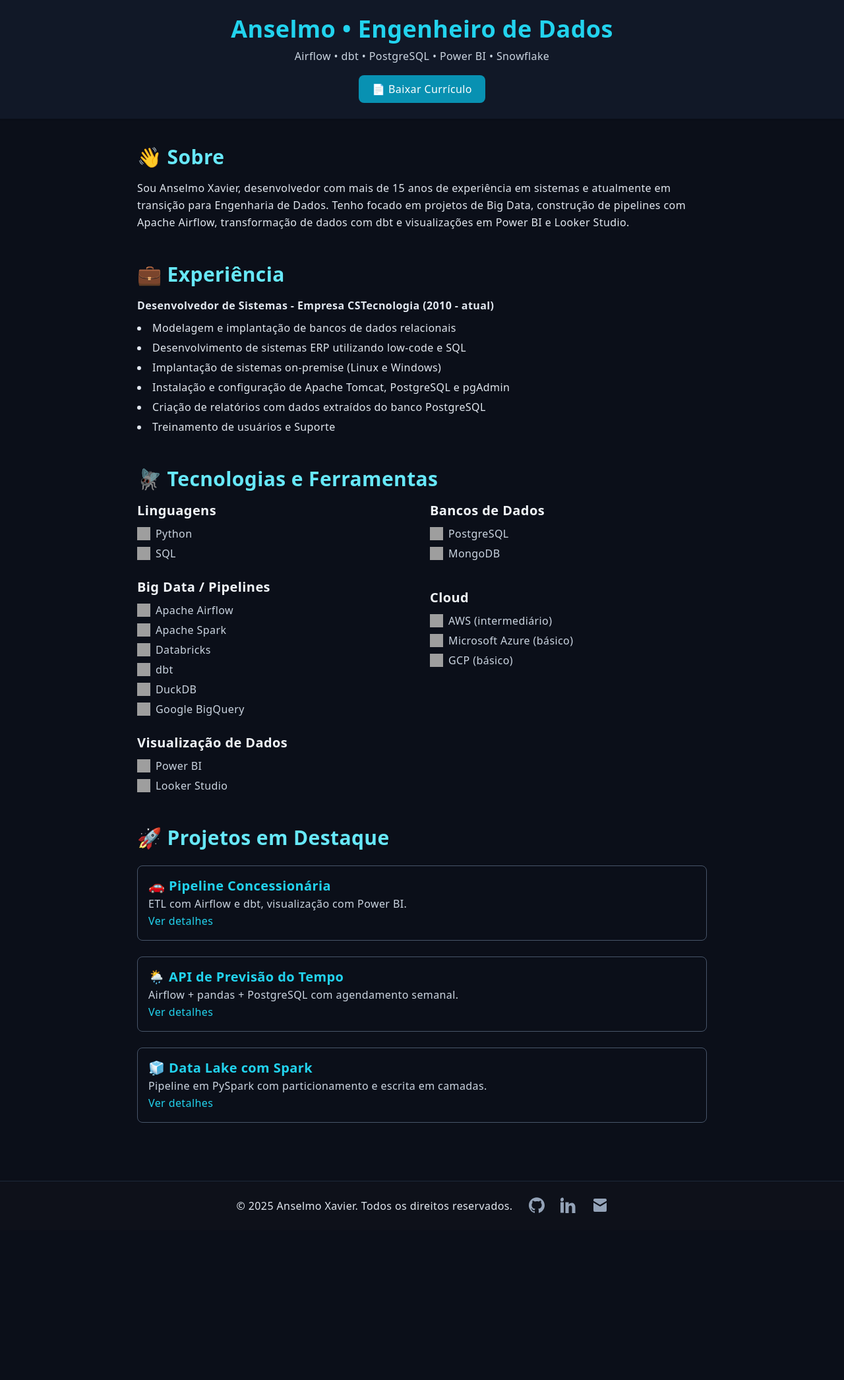
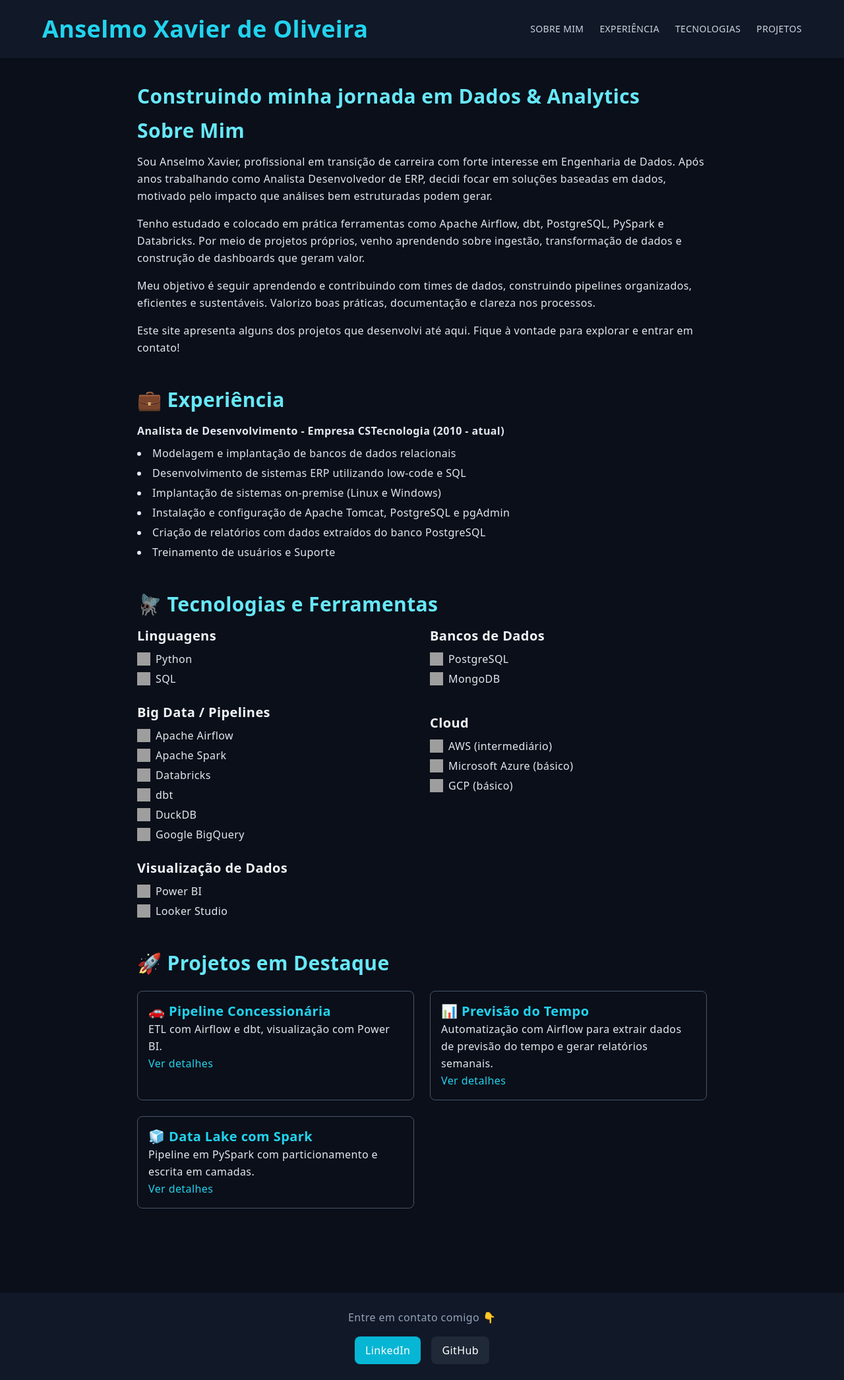
Before and after one commit to anselmoaxo/portifolio, a plain HTML site: page index.html in a window 1280 px wide. Shown: the whole page at 66% size. Before the commit the page ends 1865 px from the top, so only its background shows below. Drawn offline with nearby package versions, Linux system fonts and the light colour scheme; grey boxes are pictures that could not be loaded.

Commit message:
add menu

```diff
--- a/index.html
+++ b/index.html
@@ -1,9 +1,11 @@
 <!DOCTYPE html>
-<html lang="pt-br">
+<html lang="pt-br" class="scroll-smooth">
 <head>
   <meta charset="UTF-8" />
   <meta name="viewport" content="width=device-width, initial-scale=1.0"/>
-  <title>Portfólio de Dados - Anselmo</title>
+  <meta name="description" content="Portfólio de Anselmo Xavier - Projetos e habilidades em Engenharia de Dados com Airflow, dbt, PostgreSQL, e muito mais.">
+
+  <title>Portfólio de Dados - Anselmo Xavier | Em transição para Dados</title>
 
   <!-- Tailwind CDN -->
   <script src="https://cdn.tailwindcss.com"></script>
@@ -12,17 +14,42 @@
   <link href="https://unpkg.com/aos@2.3.1/dist/aos.css" rel="stylesheet">
   <script src="https://unpkg.com/aos@2.3.1/dist/aos.js"></script>
   <script>document.addEventListener("DOMContentLoaded", () => AOS.init());</script>
-
 </head>
 <body class="bg-[#0b0f19] text-slate-200 font-sans leading-relaxed tracking-wide">
   <div class="min-h-screen flex flex-col">
 
+  <!-- Header -->
+  <header class="bg-[#111827] p-6 text-center shadow sticky top-0 z-50">
+    <div class="max-w-6xl mx-auto flex flex-col md:flex-row items-center justify-between">
+      <h1 class="text-3xl md:text-4xl font-bold text-cyan-400">Anselmo Xavier de Oliveira</h1>
 
-  <!-- Header -->
-  <header class="bg-[#111827] p-6 text-center shadow" data-aos="fade-down">
-    <h1 class="text-4xl font-bold text-cyan-400">Anselmo • Engenheiro de Dados</h1>
-    <p class="mt-2 text-slate-300">Airflow • dbt • PostgreSQL • Power BI • Snowflake</p>
-    <a href="assets/curriculo.docx" download class="inline-block mt-4 px-5 py-2 bg-cyan-600 text-white rounded-lg hover:bg-cyan-500 transition">📄 Baixar Currículo</a>
+      <!-- Botão hamburguer (mobile) -->
+      <button id="menu-btn" class="md:hidden text-cyan-400 text-2xl focus:outline-none mt-4 md:mt-0">
+        ☰
+      </button>
+
+      <!-- MENU -->
+      <nav id="menu" class="hidden md:flex flex-col md:flex-row gap-6 mt-6 md:mt-0 text-slate-300 text-sm font-medium tracking-wide">
+        <a href="#sobre" class="relative group transition-all">
+          <span class="group-hover:text-cyan-400 transition-colors">SOBRE MIM</span>
+          <span class="absolute left-0 -bottom-1 h-0.5 w-0 bg-cyan-400 transition-all duration-300 group-hover:w-full"></span>
+        </a>
+        <a href="#experiencia" class="relative group transition-all">
+          <span class="group-hover:text-cyan-400 transition-colors">EXPERIÊNCIA</span>
+          <span class="absolute left-0 -bottom-1 h-0.5 w-0 bg-cyan-400 transition-all duration-300 group-hover:w-full"></span>
+        </a>
+        <a href="#stacks" class="relative group transition-all">
+          <span class="group-hover:text-cyan-400 transition-colors">TECNOLOGIAS</span>
+          <span class="absolute left-0 -bottom-1 h-0.5 w-0 bg-cyan-400 transition-all duration-300 group-hover:w-full"></span>
+        </a>
+        <a href="#projetos" class="relative group transition-all">
+          <span class="group-hover:text-cyan-400 transition-colors">PROJETOS</span>
+          <span class="absolute left-0 -bottom-1 h-0.5 w-0 bg-cyan-400 transition-all duration-300 group-hover:w-full"></span>
+        </a>
+      </nav>
+    </div>
+
+
   </header>
 
   <!-- Conteúdo principal -->
@@ -30,15 +57,32 @@
 
 
     <!-- Sobre -->
-    <section id="sobre" class="mb-12" data-aos="fade-up">
-      <h2 class="text-3xl font-bold text-cyan-300 mb-4">👋 Sobre</h2>
-      <p>Sou Anselmo Xavier, desenvolvedor com mais de 15 anos de experiência em sistemas e atualmente em transição para Engenharia de Dados. Tenho focado em projetos de Big Data, construção de pipelines com Apache Airflow, transformação de dados com dbt e visualizações em Power BI e Looker Studio.</p>
+    <h1 class="text-3xl font-bold text-cyan-300 mb-4">Construindo minha jornada em Dados & Analytics</h1>
+
+
+      <section id="sobre" class="mb-12 scroll-mt-20" data-aos="fade-up">
+        <h2 class="text-3xl font-bold text-cyan-300 mb-4">Sobre Mim</h2>
+        <p class="text-slate-200">
+          Sou Anselmo Xavier, profissional em transição de carreira com forte interesse em Engenharia de Dados. Após anos trabalhando como Analista Desenvolvedor de ERP, decidi focar em soluções baseadas em dados, motivado pelo impacto que análises bem estruturadas podem gerar.
+        </p>
+        <p class="mt-4 text-slate-200">
+          Tenho estudado e colocado em prática ferramentas como Apache Airflow, dbt, PostgreSQL, PySpark e Databricks. Por meio de projetos próprios, venho aprendendo sobre ingestão, transformação de dados e construção de dashboards que geram valor.
+        </p>
+        <p class="mt-4 text-slate-200">
+          Meu objetivo é seguir aprendendo e contribuindo com times de dados, construindo pipelines organizados, eficientes e sustentáveis. Valorizo boas práticas, documentação e clareza nos processos.
+        </p>
+        <p class="mt-4 text-slate-200">
+          Este site apresenta alguns dos projetos que desenvolvi até aqui. Fique à vontade para explorar e entrar em contato!
+        </p>
+
     </section>
 
+
     <!-- Experiência -->
-    <section id="experiencia" class="mb-12" data-aos="fade-up">
+    <section id="experiencia" class="mb-12 scroll-mt-20" data-aos="fade-up">
+
       <h2 class="text-3xl font-bold text-cyan-300 mb-4">💼 Experiência</h2>
-      <p><strong>Desenvolvedor de Sistemas - Empresa CSTecnologia (2010 - atual)</strong></p>
+      <p><strong>Analista de Desenvolvimento - Empresa CSTecnologia (2010 - atual)</strong></p>
       <ul class="list-disc list-inside mt-2 space-y-1">
         <li>Modelagem e implantação de bancos de dados relacionais</li>
         <li>Desenvolvimento de sistemas ERP utilizando low-code e SQL</li>
@@ -50,13 +94,14 @@
     </section>
 
     <!-- Stacks -->
-    <section id="stacks" class="mb-12" data-aos="fade-up">
+    <section id="stacks" class="mb-12 scroll-mt-20" data-aos="fade-up">
+
       <h2 class="text-3xl font-bold text-cyan-300 mb-4">🪰 Tecnologias e Ferramentas</h2>
-      <div class="grid md:grid-cols-2 gap-6">
+      <div class="grid sm:grid-cols-1 md:grid-cols-2 gap-6">
 
         <div>
           <h3 class="text-xl font-semibold mb-2 text-slate-100">Linguagens</h3>
-          <ul class="list-disc list-inside text-slate-300 space-y-1">
+          <ul class="list-disc list-inside text-slate-200 space-y-1">
             <li class="flex items-center gap-2"><img src="https://cdn.simpleicons.org/python/3776AB" class="w-5 h-5">Python</li>
             <li class="flex items-center gap-2"><img src="https://cdn.simpleicons.org/sqlite/003B57" class="w-5 h-5">SQL</li>
           </ul>
@@ -64,7 +109,7 @@
 
         <div>
           <h3 class="text-xl font-semibold mb-2 text-slate-100">Bancos de Dados</h3>
-          <ul class="list-disc list-inside text-slate-300 space-y-1">
+          <ul class="list-disc list-inside text-slate-200 space-y-1">
             <li class="flex items-center gap-2"><img src="https://cdn.simpleicons.org/postgresql/336791" class="w-5 h-5">PostgreSQL</li>
             <li class="flex items-center gap-2"><img src="https://cdn.simpleicons.org/mongodb/47A248" class="w-5 h-5">MongoDB</li>
           </ul>
@@ -72,7 +117,7 @@
 
         <div>
           <h3 class="text-xl font-semibold mb-2 text-slate-100">Big Data / Pipelines</h3>
-          <ul class="list-disc list-inside text-slate-300 space-y-1">
+          <ul class="list-disc list-inside text-slate-200 space-y-1">
             <li class="flex items-center gap-2"><img src="https://cdn.simpleicons.org/apacheairflow/017CEE" class="w-5 h-5">Apache Airflow</li>
             <li class="flex items-center gap-2"><img src="https://cdn.simpleicons.org/apachespark/E25A1C" class="w-5 h-5">Apache Spark</li>
             <li class="flex items-center gap-2"><img src="https://cdn.simpleicons.org/databricks/E36209" class="w-5 h-5">Databricks</li>
@@ -83,7 +128,7 @@
         </div>
         <div class="mt-4">
           <h3 class="text-xl font-semibold mb-2 text-slate-100">Cloud</h3>
-          <ul class="list-disc list-inside text-slate-300 space-y-1">
+          <ul class="list-disc list-inside text-slate-200 space-y-1">
             <li class="flex items-center gap-2">
               <img src="https://img.icons8.com/color/48/000000/amazon-web-services.png" class="w-5 h-5" alt="AWS">
               AWS (intermediário)
@@ -104,7 +149,7 @@
 
         <div>
           <h3 class="text-xl font-semibold mb-2 text-slate-100">Visualização de Dados</h3>
-          <ul class="list-disc list-inside text-slate-300 space-y-1">
+          <ul class="list-disc list-inside text-slate-200 space-y-1">
             <li class="flex items-center gap-2">
               <img src="https://upload.wikimedia.org/wikipedia/commons/c/cf/New_Power_BI_Logo.svg" class="w-5 h-5" alt="Power BI">
               Power BI
@@ -122,60 +167,56 @@
 
 
     <!-- Projetos -->
-    <section id="projetos" class="mb-12" data-aos="fade-up">
+    <section id="projetos" class="mb-12 scroll-mt-20" data-aos="fade-up">
+
+
       <h2 class="text-3xl font-bold text-cyan-300 mb-6">🚀 Projetos em Destaque</h2>
 
-      <div class="space-y-6">
+
+      <div class="grid md:grid-cols-2 gap-6">
         <div class="border border-slate-600 p-4 rounded-lg hover:border-cyan-500 transition">
           <h3 class="text-xl font-semibold text-cyan-400">🚗 Pipeline Concessionária</h3>
-          <p class="text-slate-300">ETL com Airflow e dbt, visualização com Power BI.</p>
+          <p class="text-slate-200">ETL com Airflow e dbt, visualização com Power BI.</p>
           <a href="projetos/projeto1.html" class="text-cyan-400 hover:underline">Ver detalhes</a>
         </div>
 
         <div class="border border-slate-600 p-4 rounded-lg hover:border-cyan-500 transition">
-          <h3 class="text-xl font-semibold text-cyan-400">🌦️ API de Previsão do Tempo</h3>
-          <p class="text-slate-300">Airflow + pandas + PostgreSQL com agendamento semanal.</p>
+          <h3 class="text-xl font-semibold text-cyan-400">📊 Previsão do Tempo</h3>
+          <p class="text-slate-200">Automatização com Airflow para extrair dados de previsão do tempo e gerar relatórios semanais.</p>
           <a href="projetos/projeto2.html" class="text-cyan-400 hover:underline">Ver detalhes</a>
         </div>
 
-        <div class="border border-slate-600 p-4 rounded-lg hover:border-cyan-500 transition">
+         <div class="border border-slate-600 p-4 rounded-lg hover:border-cyan-500 transition">
           <h3 class="text-xl font-semibold text-cyan-400">🧊 Data Lake com Spark</h3>
-          <p class="text-slate-300">Pipeline em PySpark com particionamento e escrita em camadas.</p>
+          <p class="text-slate-200">Pipeline em PySpark com particionamento e escrita em camadas.</p>
           <a href="projetos/projeto3.html" class="text-cyan-400 hover:underline">Ver detalhes</a>
         </div>
       </div>
+
+
+
     </section>
   </main>
 
-  <footer class="bg-[#0e111a] py-6 border-t border-slate-800">
-    <div class="max-w-4xl mx-auto flex justify-center space-x-6">
-      <p class="text-center md:text-left">
-        © 2025 Anselmo Xavier. Todos os direitos reservados.
-      </p>
-      <!-- GitHub -->
-      <a href="https://github.com/anselmoaxo" target="_blank" class="text-slate-400 hover:text-white transition duration-300" title="GitHub">
-        <svg class="w-6 h-6" fill="currentColor" viewBox="0 0 24 24">
-          <path d="M12 0.3C5.37 0.3 0 5.67 0 12.3c0 5.28 3.438 9.75 8.205 11.325.6.111.82-.261.82-.577 0-.285-.01-1.04-.015-2.04-3.338.724-4.042-1.61-4.042-1.61-.546-1.385-1.333-1.753-1.333-1.753-1.09-.745.082-.729.082-.729 1.204.085 1.837 1.236 1.837 1.236 1.07 1.834 2.807 1.304 3.492.997.108-.775.418-1.305.762-1.605-2.665-.304-5.467-1.333-5.467-5.931 0-1.31.465-2.381 1.235-3.221-.124-.303-.535-1.523.117-3.176 0 0 1.008-.322 3.3 1.23a11.52 11.52 0 013.003-.403c1.02.005 2.047.138 3.003.403 2.29-1.552 3.296-1.23 3.296-1.23.654 1.653.243 2.873.12 3.176.77.84 1.233 1.911 1.233 3.221 0 4.61-2.807 5.625-5.48 5.921.43.37.814 1.103.814 2.222 0 1.604-.015 2.896-.015 3.293 0 .319.216.694.825.576C20.565 22.045 24 17.578 24 12.3c0-6.63-5.37-12-12-12z"/>
-        </svg>
+ <!-- Contato / Redes Sociais -->
+<footer class="bg-[#111827] py-6 mt-10 text-center">
+  <div class="max-w-4xl mx-auto">
+    <p class="text-slate-400 mb-4">Entre em contato comigo 👇</p>
+    <div class="flex justify-center gap-4">
+      <a href="https://www.linkedin.com/in/anselmoaxo"_blank" rel="noopener noreferrer"
+         class="bg-cyan-500 hover:bg-cyan-600 text-white font-medium py-2 px-4 rounded-lg transition-colors duration-300">
+        LinkedIn
       </a>
-
-      <!-- LinkedIn -->
-      <a href="https://www.linkedin.com/in/anselmoaxo" target="_blank" class="text-slate-400 hover:text-white transition duration-300" title="LinkedIn">
-        <svg class="w-6 h-6" fill="currentColor" viewBox="0 0 24 24">
-          <path d="M4.98 3.5C4.98 5.1 3.6 6.5 2 6.5S0 5.1 0 3.5 1.4.5 3 .5s1.98 1.4 1.98 3zm.02 4H0v16h5V7.5zm7.5 0h-5V24h5V15.4c0-3.75 5-4.05 5 0V24h5v-9.2c0-7.95-8.5-7.65-10-3.75V7.5z"/>
-        </svg>
-      </a>
-
-      <!-- Email -->
-      <a href="mailto:anselmo.cstecnologia@gmail.com" class="text-slate-400 hover:text-white transition duration-300" title="Email">
-        <svg class="w-6 h-6" fill="currentColor" viewBox="0 0 24 24">
-          <path d="M2 4a2 2 0 012-2h16a2 2 0 012 2v1.5l-10 6L2 5.5V4zm0 3.9l9.64 5.78a1 1 0 001.12 0L22 7.9V20a2 2 0 01-2 2H4a2 2 0 01-2-2V7.9z"/>
-        </svg>
+      <a href="https://github.com/anselmoaxo" target="_blank" rel="noopener noreferrer"
+         class="bg-gray-800 hover:bg-gray-900 text-white font-medium py-2 px-4 rounded-lg transition-colors duration-300">
+        GitHub
       </a>
     </div>
-  </footer>
+  </div>
+</footer>
 
 
 </div>
+
 </body>
 </html>
```
